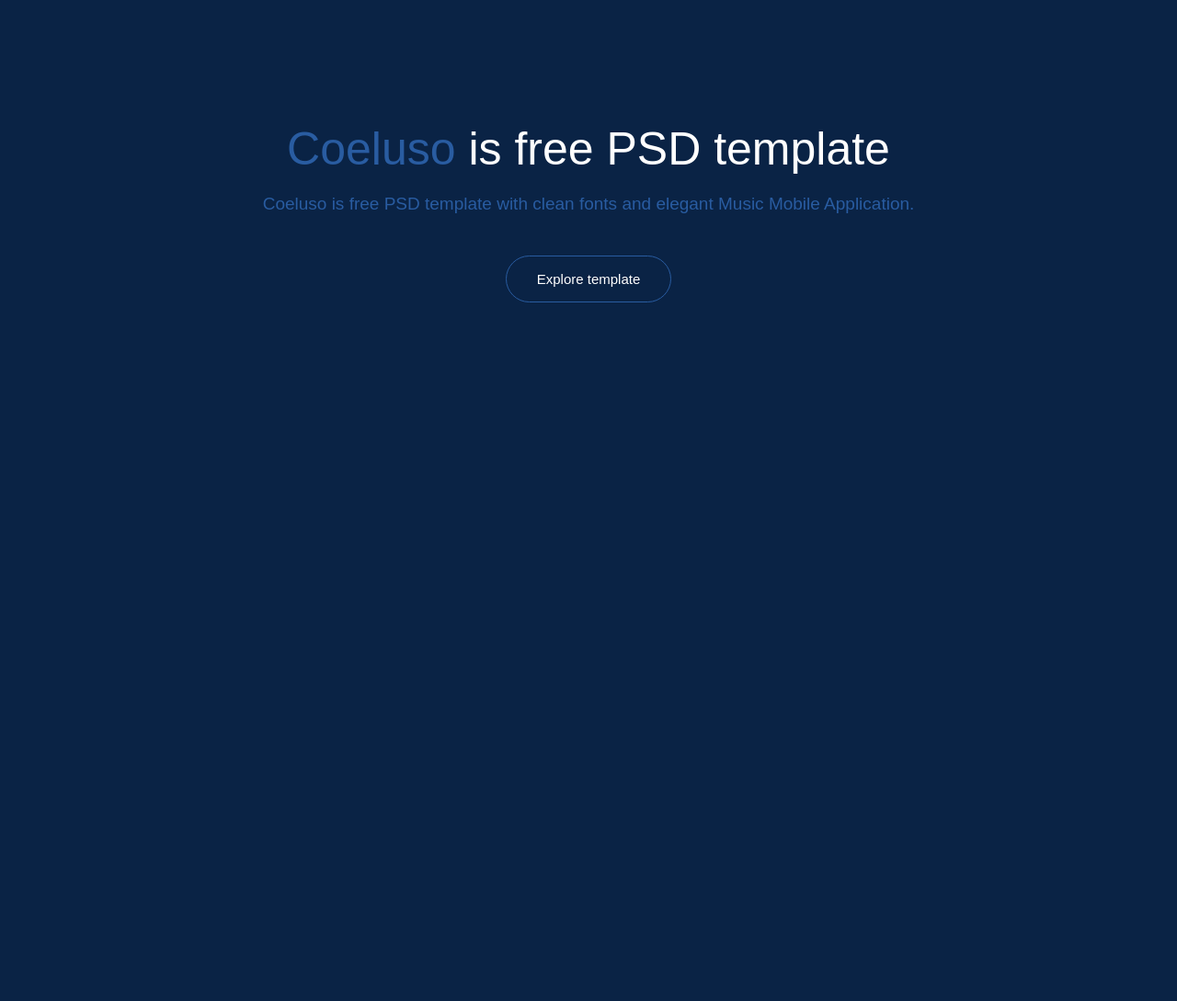
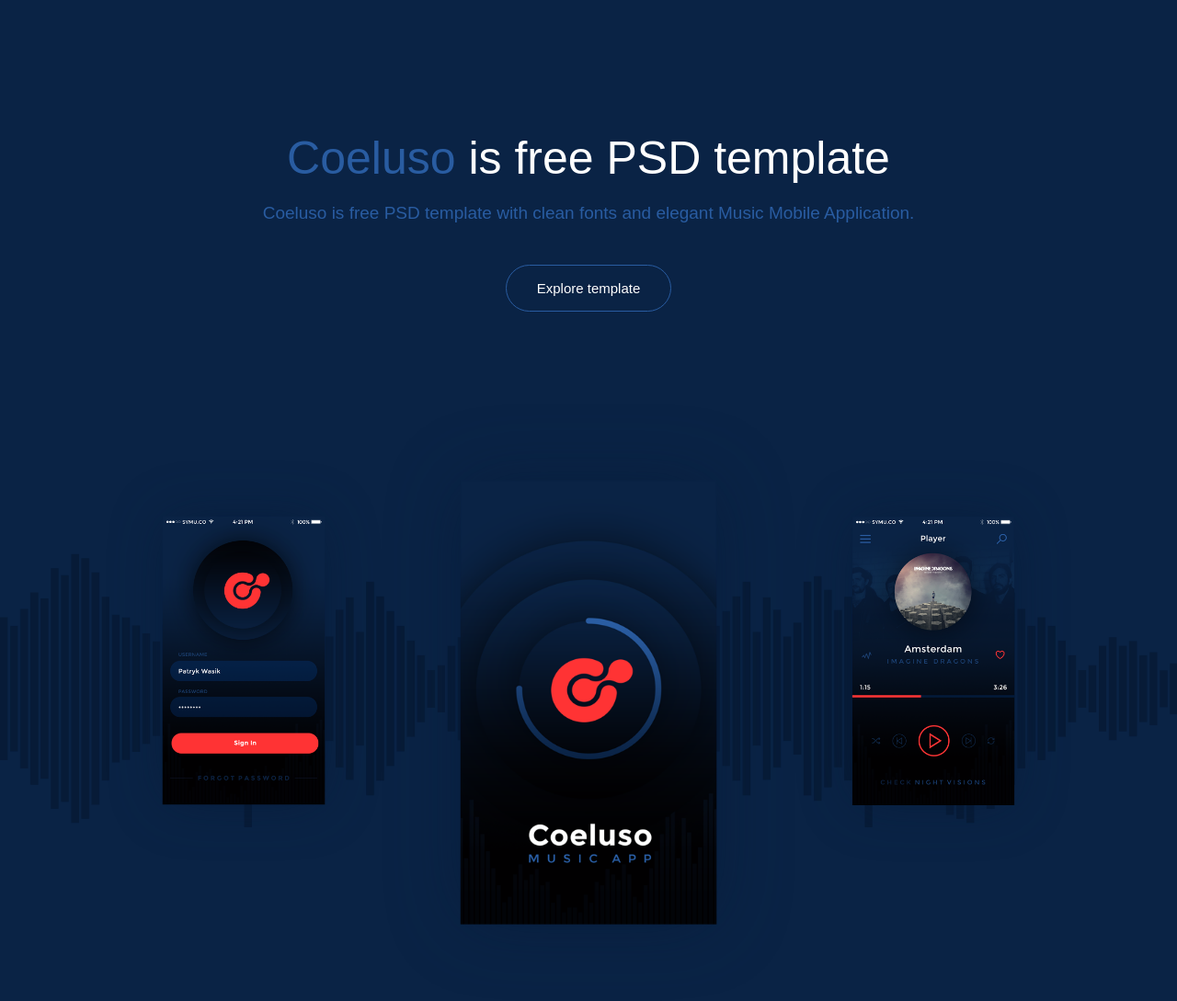
Before and after one commit to ArghoSaha1010/Coeluso---Discover-New-Music-World, a plain HTML site: page index.html in a window 1280 px wide. Shown: the part 77-1166 px from the top of the page at 92% size. Before the commit the page ends 800 px from the top, so only its background shows below. Drawn offline with Linux system fonts and the light colour scheme.

Commit message:
added music section with mobile responsive

```diff
--- a/index.html
+++ b/index.html
@@ -34,12 +34,24 @@
     </div>
 
 
-    <main class="container hero-section-one">
-        <h1 class="white size">
-            <span class="clr1">Coeluso</span> is free PSD template
-        </h1>
-        <p class="clr1">Coeluso is free PSD template with clean fonts and elegant Music Mobile Application.</p>
-        <button class="white blend-btn pointer">Explore template</button>
+    <main>
+        <!-- hero-section-one -->
+        <section class="container hero-section-one">
+            <h1 class="white size">
+                <span class="clr1">Coeluso</span> is free PSD template
+            </h1>
+            <p class="clr1">Coeluso is free PSD template with clean fonts and elegant Music Mobile Application.</p>
+            <button class="white blend-btn pointer">Explore template</button>
+        </section>
+
+        <!-- music player image section -->
+         <section class="music-section">
+            <div class="container2">
+                <img id="music-image1" src="./assets/music1.png" alt="">
+                <img id="music-image2" src="./assets/music2.png" alt="">
+                <img id="music-image3" src="./assets/music3.png" alt="">
+            </div>
+         </section>
     </main>
 </body>
 </html>
--- a/styles/style.css
+++ b/styles/style.css
@@ -42,7 +42,7 @@
     width: 90%;
     max-width: 1200px;
     margin: 0 auto;
-    padding-top:130px;
+    padding-top:140px;
     display: flex;
     flex-direction: column;
     align-items: center;
@@ -146,15 +146,88 @@
     transition: 0.5s ease-in-out;
 }
 
+.music-section
+{
 
+    background-image: url('../assets/music-bg.png');
+    background-size: 100% auto;
+    background-repeat: no-repeat;
+    background-position: center;
+    margin-top: 160px;
 
+    display: flex;
+    justify-content: center;
+    align-items: center;
+    height: 500px;
+}
+.container2
+{
+    display: flex;
+    justify-content: center;
+    align-items: center;
+    position: relative;
+    gap: 0px;
+}
+
+#music-image1 {
+    width: 300px;
+    height: auto;
+    position: relative;
+    z-index: 1;
+    top: -30px;
+}
+
+#music-image2 {
+    width: 450px;
+    height: 650px;
+    position: relative;
+    z-index: 2;
+    top: 15px;
+}
+
+#music-image3 {
+    width: 300px;
+    height: auto;
+    position: relative;
+    z-index: 1;
+    top: -30px;
+}
 @media (max-width: 600px) {
+    /* Navbar adjustments */
     .menu-list {
         flex-direction: column;
     }
+
     .navbar {
         padding-left: 4%;
-        padding-right: 4%;
+        padding-right: 0%;
     }
-    .navbar-image1-size { width: 100px; }
+
+    .navbar-image1-size {
+        width: 100px;
+    }
+
+    /* Music section adjustments */
+    .music-section {
+        height: auto;      /* auto height for small screens */
+        padding: 20px 0;   /* vertical padding */
+    }
+
+    .container2 {
+        flex-direction: column; /* stack images vertically */
+        gap: 15px;              /* spacing between images */
+    }
+    #music-image2
+    {
+        width: 100%;   /* responsive width */
+        max-width: 400px;
+        top: 0px;
+    }
+
+    #music-image1,
+    #music-image3 {
+        width: 80%;   /* responsive width */
+        max-width: 300px;
+        top: 0px;     /* remove floating effect on small screens */
+    }
 }
```
Also changed, not shown: assets/music-bg.png (added), assets/music1.png (added), assets/music2.png (added), assets/music3.png (added).
